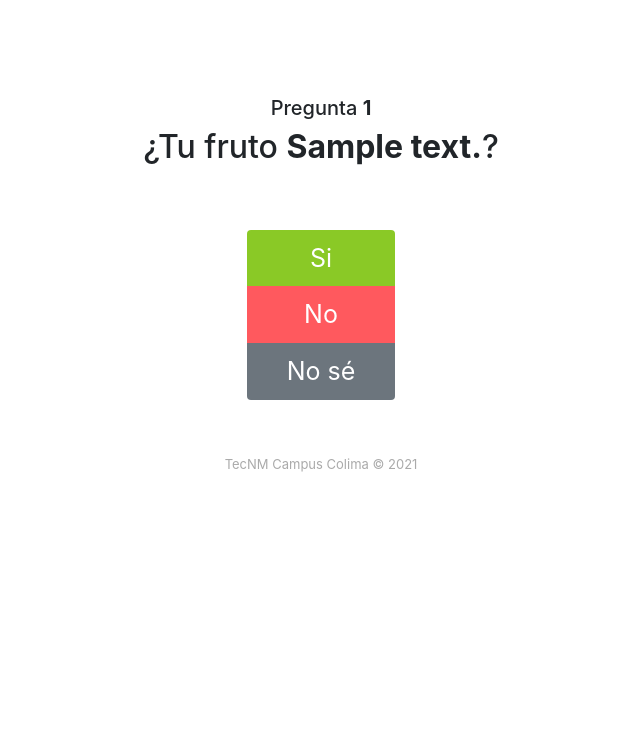
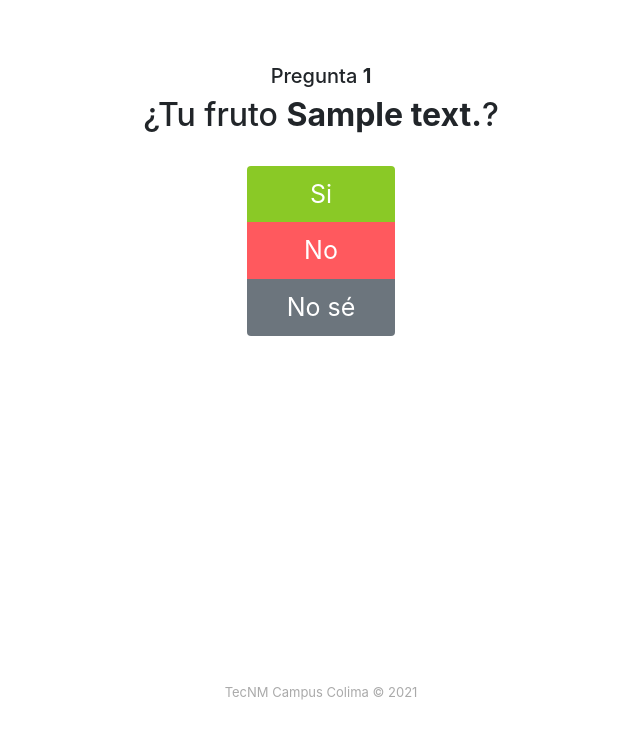
Before and after one commit to CeballosAndres/akifruits, a Flask app: page /game in a window 1280 px wide. Shown: the part 58-800 px from the top of the page, without its empty margins (319-959 px from the left). Run offline with Flask 2, Linux system fonts and the light colour scheme; a database or web service that is not in the repository returns one stand-in record (values such as "Sample title"); some libraries are stand-ins or nearby versions.

Commit message:
Change margins

```diff
--- a/ennv/pyvenv.cfg
+++ /dev/null
@@ -1,3 +0,0 @@
-home = C:\Users\Ale\AppData\Local\Microsoft\WindowsApps\PythonSoftwareFoundation.Python.3.9_qbz5n2kfra8p0
-include-system-site-packages = false
-version = 3.9.7
--- a/templates/game.html
+++ b/templates/game.html
@@ -3,17 +3,17 @@
 
 {% block body %}
 <body>
-<div class="container mt-5 pt-5" style="text-align: center;">
+<div class="container mt-3 pt-5" style="text-align: center;">
     <h5>Pregunta <strong id="question-number">1</strong></h5>
-    <h2 class="mb-5">¿Tu fruto <strong id="text">{{ current_node.text }}</strong>?</h2>
+    <h2 class="mb-4">¿Tu fruto <strong id="text">{{ current_node.text }}</strong>?</h2>
         <input class="form-control" type="text" id="current-node" value="{{current_node._id}}" hidden>
         <input class="form-control" type="text" id="left-node" value="{{current_node.nLeft}}" hidden>
         <input class="form-control"type="text" id="right-node" value="{{current_node.nRight}}" hidden>
 
 
-        <div class="btn-group-vertical mt-3" role="group">
-            <button onclick="getNextNode('yes');" class="btn btn-success my-btn" id="yes">Si</button>
-            <button onclick="getNextNode('no');" class="btn btn-danger my-btn" id="no">No</button>
+        <div class="btn-group-vertical mt-2 mb-2" role="group">
+            <button onclick="getNextNode('yes');" class="btn btn-success my-btn" id="yes"> Si  </button>
+            <button onclick="getNextNode('no');" class="btn btn-danger my-btn" id="no"> No  </button>
             <button onclick="saveNode();"class="btn btn-primary bg-secondary my-btn" id="nose">No sé</button>
         </div>
         <img id="image" class="result-img" style="width: 300px; height: 200px; display:none" >
--- a/templates/main.html
+++ b/templates/main.html
@@ -33,7 +33,7 @@
 
     {% endblock %}
 
-    <footer class="footer-basic">
+    <footer class="footer-basic fixed-bottom">
         <p class="copyright">TecNM Campus Colima © 2021</p>
     </footer>
     <script src="/static/js/jquery.min.js"></script>
```
Also changed, not shown: 10 other files.
